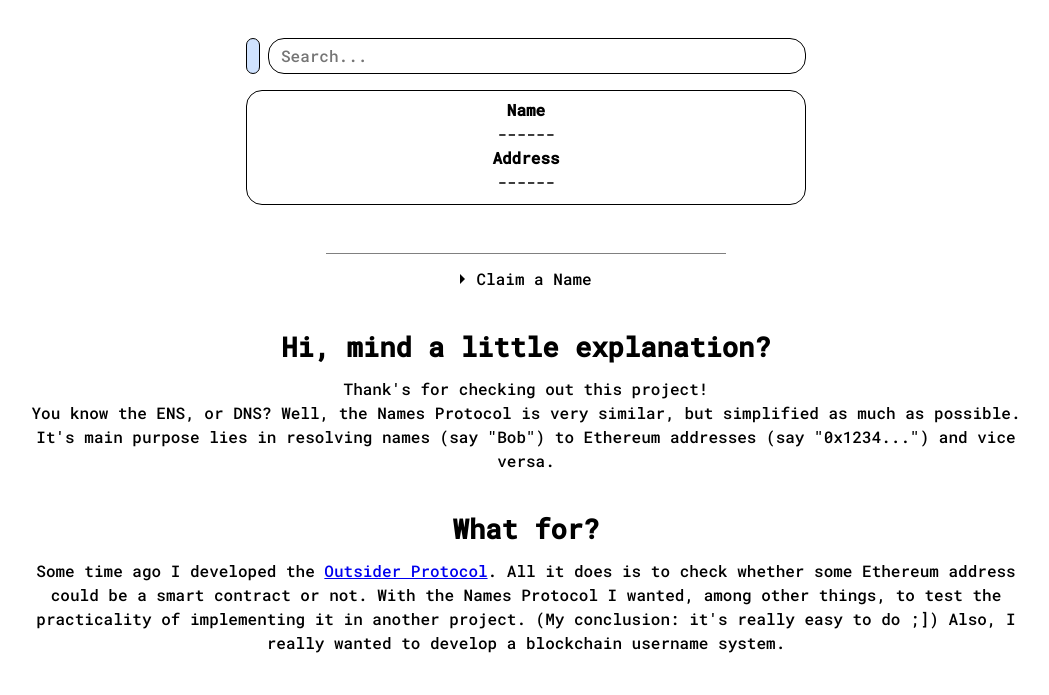
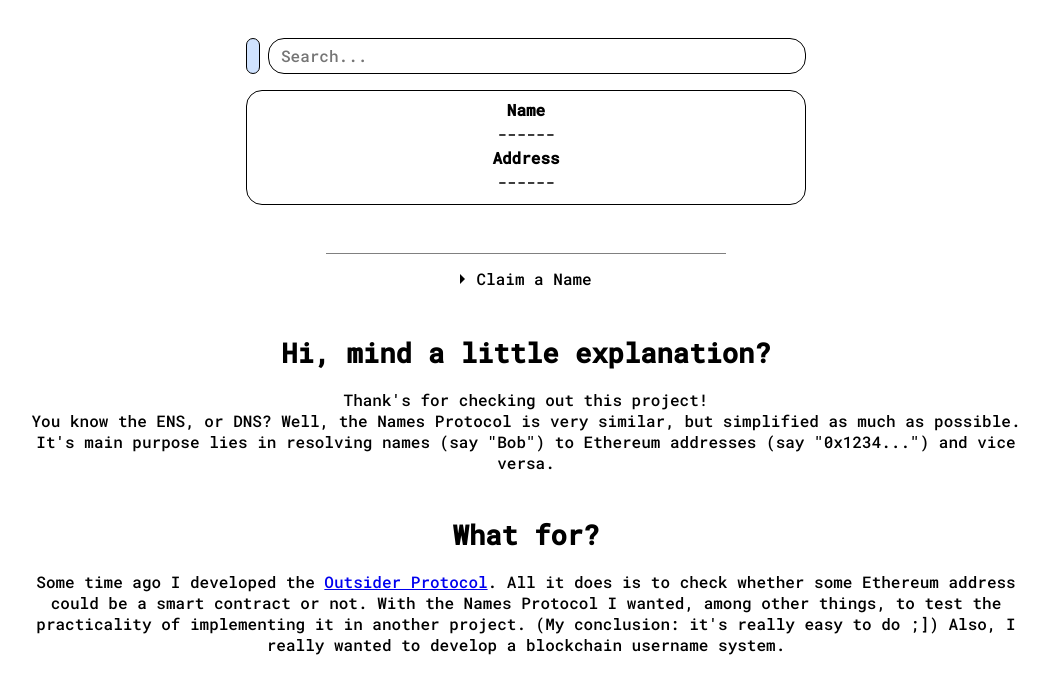
Before and after one commit to SirSupersecret/names, a website: page src/index.html in a window 1280 px wide. Shown: the part 100-795 px from the top of the page, without its empty margins (114-1163 px from the left). Drawn offline with Linux system fonts and the light colour scheme; no server answers.

Commit message:
styling fix try 1

```diff
--- a/src/style.css
+++ b/src/style.css
@@ -66,8 +66,6 @@ header a {
     margin: auto;
     width: min(80%, 70rem);
     padding: 0.3rem;
-    line-height: 150%;
-    font-weight: 500;
 }
 
 h1 {
```
